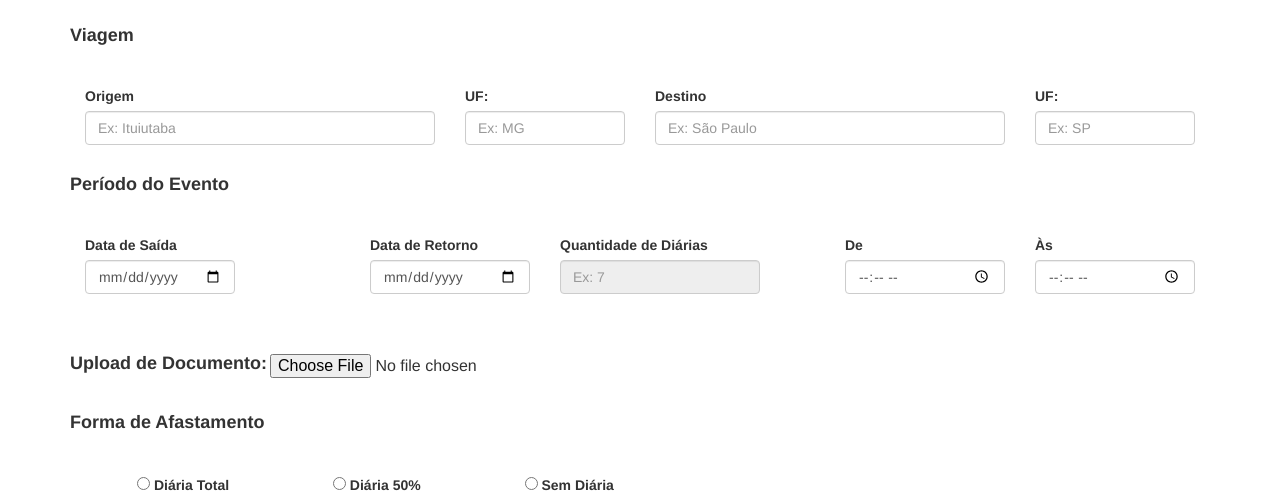
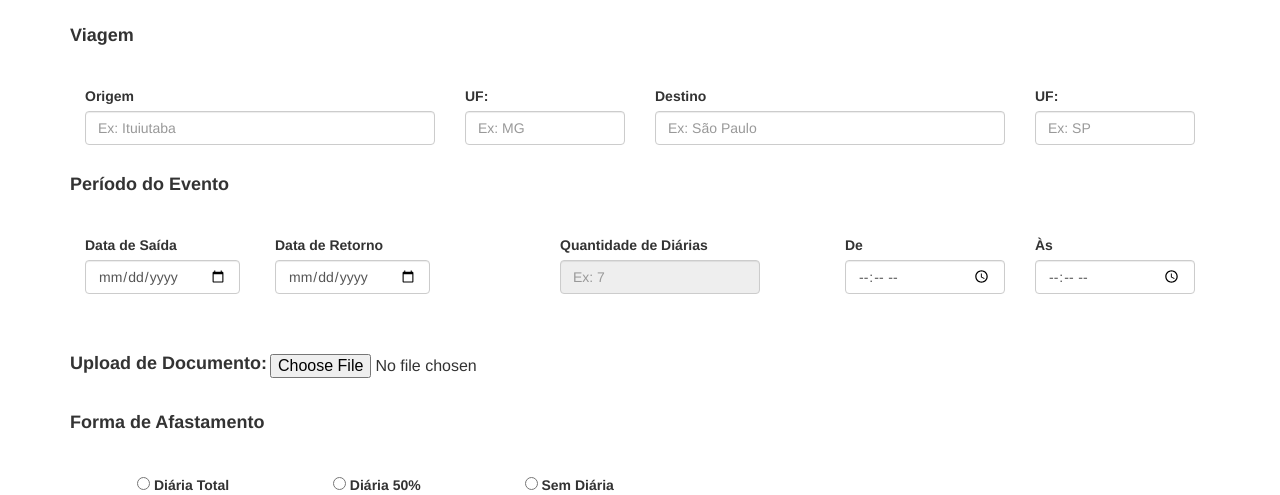
Before and after one commit to BrunoHenrique05/diarias, a PHP site: page /TrabalhoAilton/formDiaria.php in a window 1280 px wide. Shown: the part 1496-1991 px from the top of the page. Run offline with PHP 8.4, Linux system fonts and the light colour scheme; the visitor is signed in with stand-in values (Sample User, id 1).

Commit message:
trabalho

```diff
--- a/formDiaria.php
+++ b/formDiaria.php
@@ -242,13 +242,13 @@ document.getElementById('qtdDiaria').value = d;
 
 			<h4><b>Período do Evento</b></h4>
 			<br>
+			<div class="form-group col-md-2">
+				<label for="saida">Data de Saída </label>
+				<input type="date" class="form-control" id="saida" name="dataSaida" required style="width: 155px;">
+			</div>
 			<div class="form-group col-md-3">
-				<label for="saida">Data de Saída </label>
-				<input type="date" class="form-control" id="saida" name="dataSaida" required style="width: 150px;">
-			</div>
-			<div class="form-group col-md-2">
 				<label for="retorno">Data de Retorno </label>
-				<input onblur="preenche();" type="date"  class="form-control" id="retorno" name="dataRetorno" required>
+				<input onblur="preenche();" type="date"  class="form-control" id="retorno" name="dataRetorno" required style="width: 155px;" >
 			</div>
 
 
@@ -256,7 +256,7 @@ document.getElementById('qtdDiaria').value = d;
 
 			<div class="form-group col-md-3">
 				<label for="destino">Quantidade de Diárias </label>
-				<input readonly="true" type="text" class="form-control" id="qtdDiaria" placeholder="Ex: 7" name="quantidadeDiarias"  value=""  required style="width: 200px;">
+				<input readonly="true" type="text" class="form-control" id="qtdDiaria" placeholder="Ex: 7" name="quantidadeDiarias" value=""  required style="width: 200px;">
 			</div>
 			<div class="form-group col-md-2">
 				<label  for="horaInicio">De </label>
```
Also changed, not shown: processa_cad_viagens.php (+6 -10 lines).
